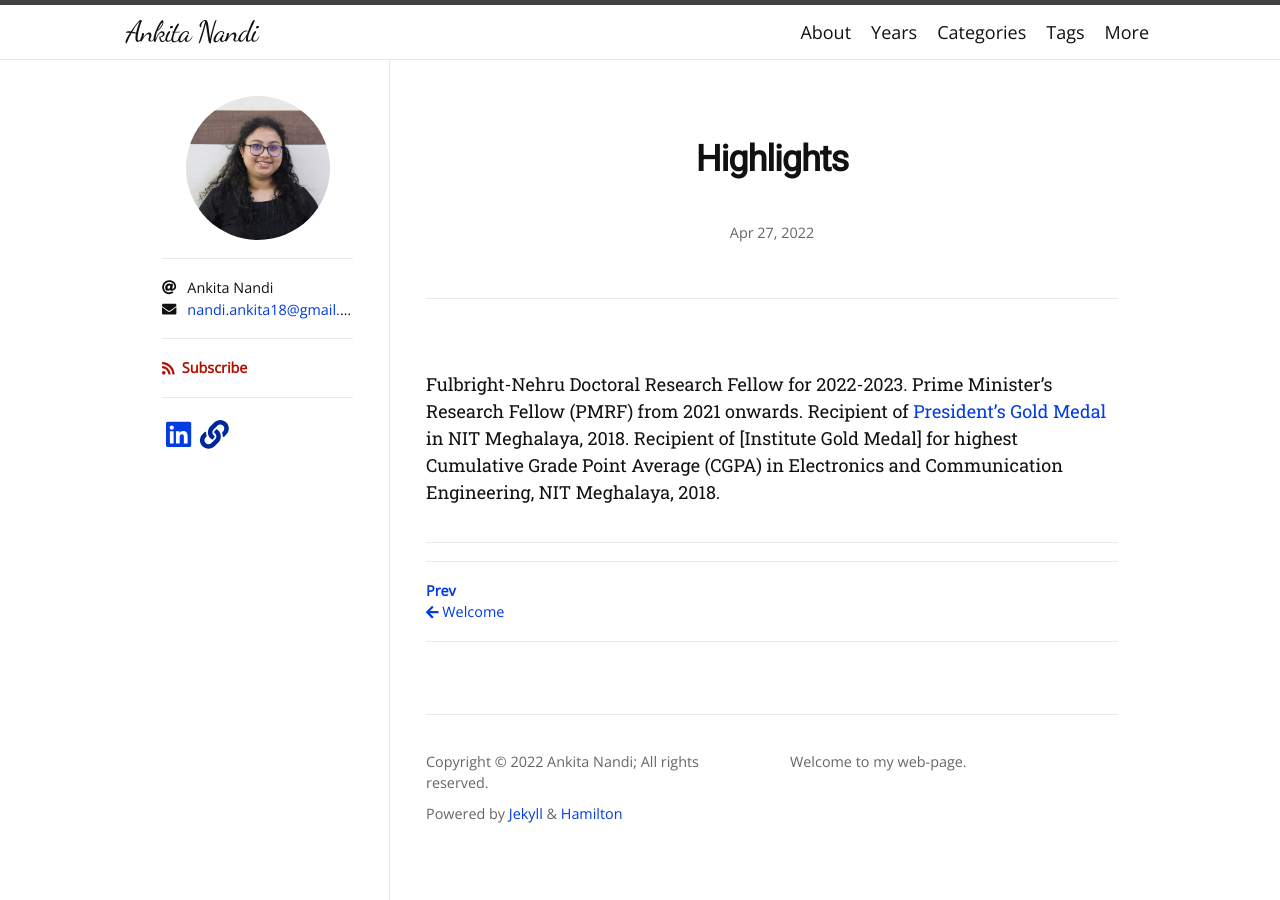
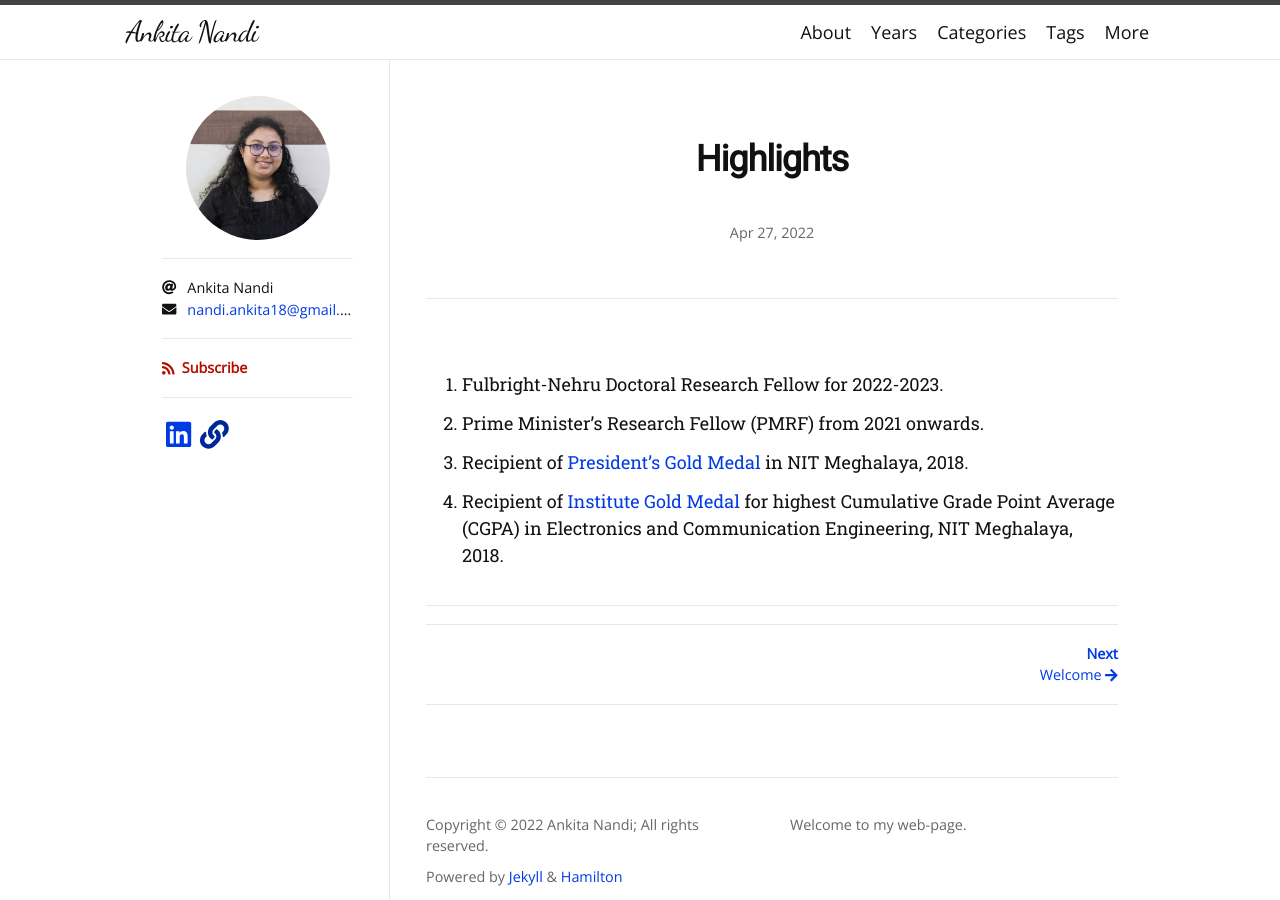
Before and after one commit to nandiankita/nandiankita.github.io, a Jekyll site: the page built from _posts/2022-04-27-Highlights.md, in a window 1280 px wide. Built offline with Jekyll 4.4.1, drawn with Linux system fonts in a browser that asks for light colours; nearby versions of some CDN libraries; some web fonts are replaced; part of the change alters nothing that is shown.

```diff
--- a/_posts/2022-04-27-Highlights.md
+++ b/_posts/2022-04-27-Highlights.md
@@ -1,10 +1,10 @@
 ---
 layout: post
 ---
-Fulbright-Nehru Doctoral Research Fellow for 2022-2023.
-Prime Minister's Research Fellow (PMRF) from 2021 onwards.
-Recipient of [President's Gold Medal][p_gold] in NIT Meghalaya, 2018.
-Recipient of [Institute Gold Medal] for highest Cumulative Grade Point Average (CGPA) in Electronics and Communication Engineering, NIT Meghalaya, 2018.
+1. Fulbright-Nehru Doctoral Research Fellow for 2022-2023.
+2. Prime Minister's Research Fellow (PMRF) from 2021 onwards.
+3. Recipient of [President's Gold Medal][p_gold] in NIT Meghalaya, 2018.
+4. Recipient of [Institute Gold Medal][i_gold] for highest Cumulative Grade Point Average (CGPA) in Electronics and Communication Engineering, NIT Meghalaya, 2018.
 
 [p_gold]: https://nitm.ac.in/convocation2018/doc/president_gold.pdf
 [i_gold]: https://nitm.ac.in/convocation2018/doc/inst_gold.pdf
```
Also changed, not shown: _posts/2022-04-30-Welcome.md (renamed from _posts/2022-04-23-Welcome.md).
